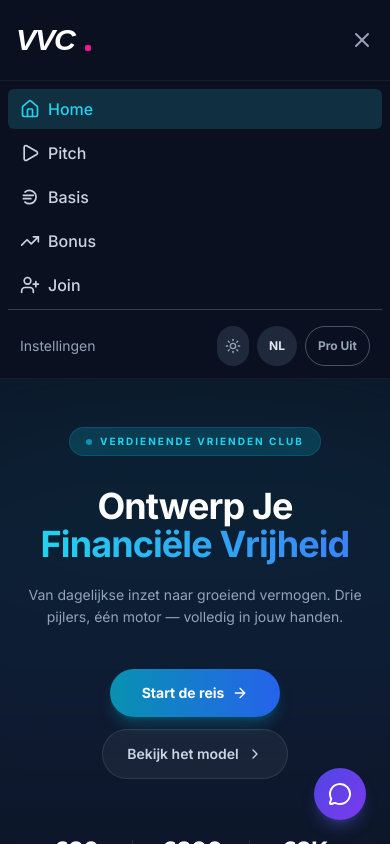
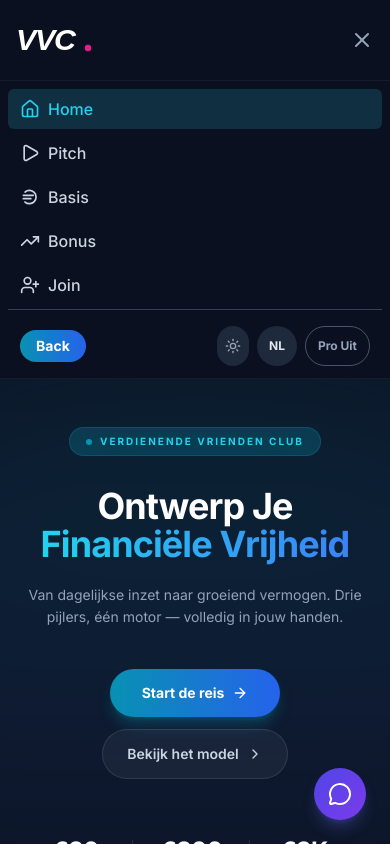
Before and after one commit to JamalDrenthe/verdienende-vrienden-club-pitchtool, a React (Vite) app: page / in a window 390 px wide. Both pictures are taken after a click on the button 362 px from the left and 40 px from the top of the page. Shown: the top 844 px of the page. Built offline with nearby package versions, Linux system fonts and the light colour scheme.

Commit message:
feat: add social media OG meta tags, Back button link, navbar updates

```diff
--- a/components/Navbar.tsx
+++ b/components/Navbar.tsx
@@ -143,7 +143,7 @@ export const Navbar: React.FC<NavbarProps> = ({
               </button>
             ))}
             <div className="pt-4 border-t border-slate-200 dark:border-slate-700 mt-4 flex justify-between items-center px-3">
-               <span className="text-slate-500 dark:text-slate-400 text-sm">{t.settings}</span>
+               <a href="https://verdienendevrienden.club" target="_blank" rel="noopener noreferrer" className="px-4 py-1.5 bg-gradient-to-r from-cyan-600 to-blue-600 hover:from-cyan-500 hover:to-blue-500 text-white text-sm font-bold rounded-full transition-all duration-300 shadow-sm hover:shadow-cyan-500/25">{t.settings}</a>
                <div className="flex gap-2">
                  <button onClick={toggleTheme} className="p-2 bg-slate-100 dark:bg-slate-800 rounded-full">
                     {isDarkMode ? <Sun className="h-4 w-4 text-slate-400" /> : <Moon className="h-4 w-4 text-slate-500" />}
--- a/index.html
+++ b/index.html
@@ -5,6 +5,21 @@
     <meta name="viewport" content="width=device-width, initial-scale=1" />
     <link rel="icon" type="image/svg+xml" href="/favicon.svg" />
     <title>Verdienende Vrienden Club</title>
+    <meta name="description" content="Ontwerp je financiële vrijheid. €30/uur basis, €300 per plaatsing, €3K+ passief inkomen per maand." />
+
+    <!-- Open Graph / Social Media Preview -->
+    <meta property="og:type" content="website" />
+    <meta property="og:title" content="Verdienende Vrienden Club" />
+    <meta property="og:description" content="Ontwerp je financiële vrijheid. Drie pijlers, één motor — volledig in jouw handen." />
+    <meta property="og:image" content="https://verdienendevrienden.club/verdienendevriendenclublogo.png" />
+    <meta property="og:url" content="https://verdienendevrienden.club" />
+    <meta property="og:site_name" content="VVC" />
+
+    <!-- Twitter Card -->
+    <meta name="twitter:card" content="summary_large_image" />
+    <meta name="twitter:title" content="Verdienende Vrienden Club" />
+    <meta name="twitter:description" content="Ontwerp je financiële vrijheid. Drie pijlers, één motor — volledig in jouw handen." />
+    <meta name="twitter:image" content="https://verdienendevrienden.club/verdienendevriendenclublogo.png" />
     <script src="https://cdn.tailwindcss.com"></script>
     <link href="https://fonts.googleapis.com/css2?family=Inter:wght@300;400;500;600;700&display=swap" rel="stylesheet">
     <script>
--- a/translations.ts
+++ b/translations.ts
@@ -136,7 +136,7 @@ export const translations: Record<Language, TranslationContent> = {
       bonus: 'Bonus',
       passief: 'Passief',
       join: 'Join',
-      settings: 'Instellingen',
+      settings: 'Back',
       proOn: 'Pro Aan',
       proOff: 'Pro Uit'
     },
@@ -281,7 +281,7 @@ export const translations: Record<Language, TranslationContent> = {
       bonus: 'Bonus',
       passief: 'Passive',
       join: 'Join',
-      settings: 'Settings',
+      settings: 'Back',
       proOn: 'Pro On',
       proOff: 'Pro Off'
     },
```
Also changed, not shown: public/og-image.svg (added), public/verdienendevriendenclublogo.png (added).
